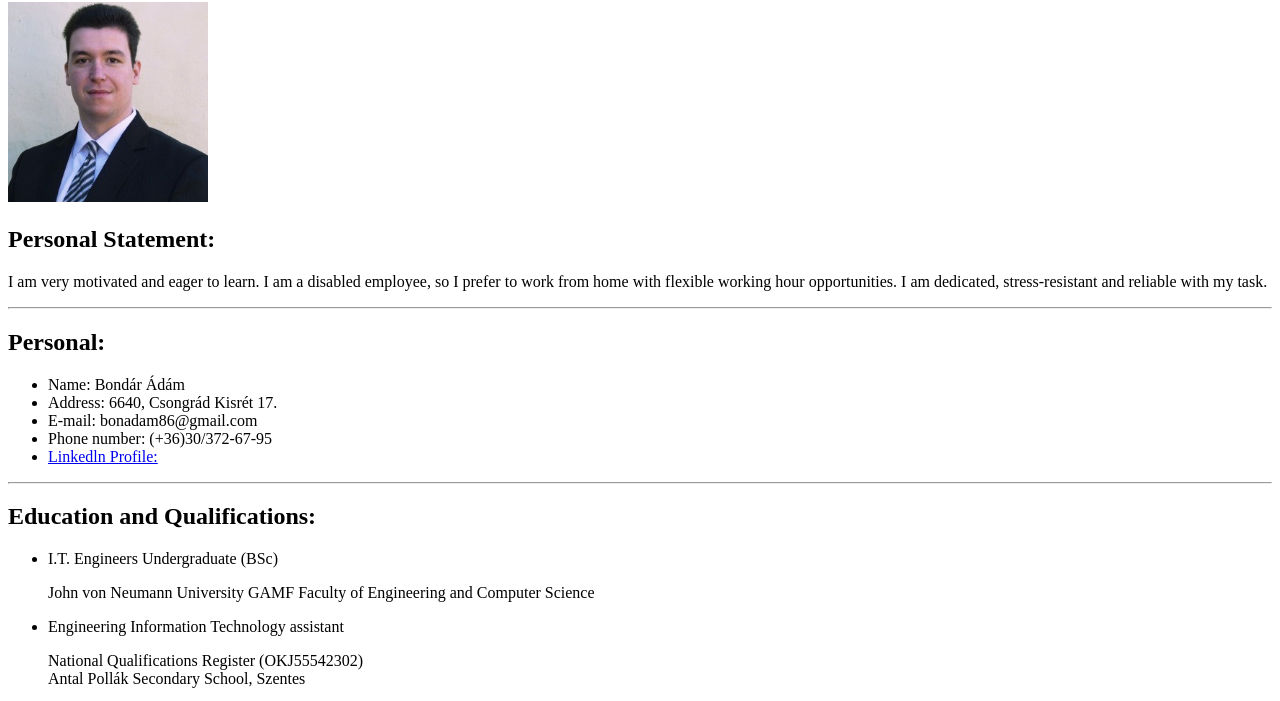
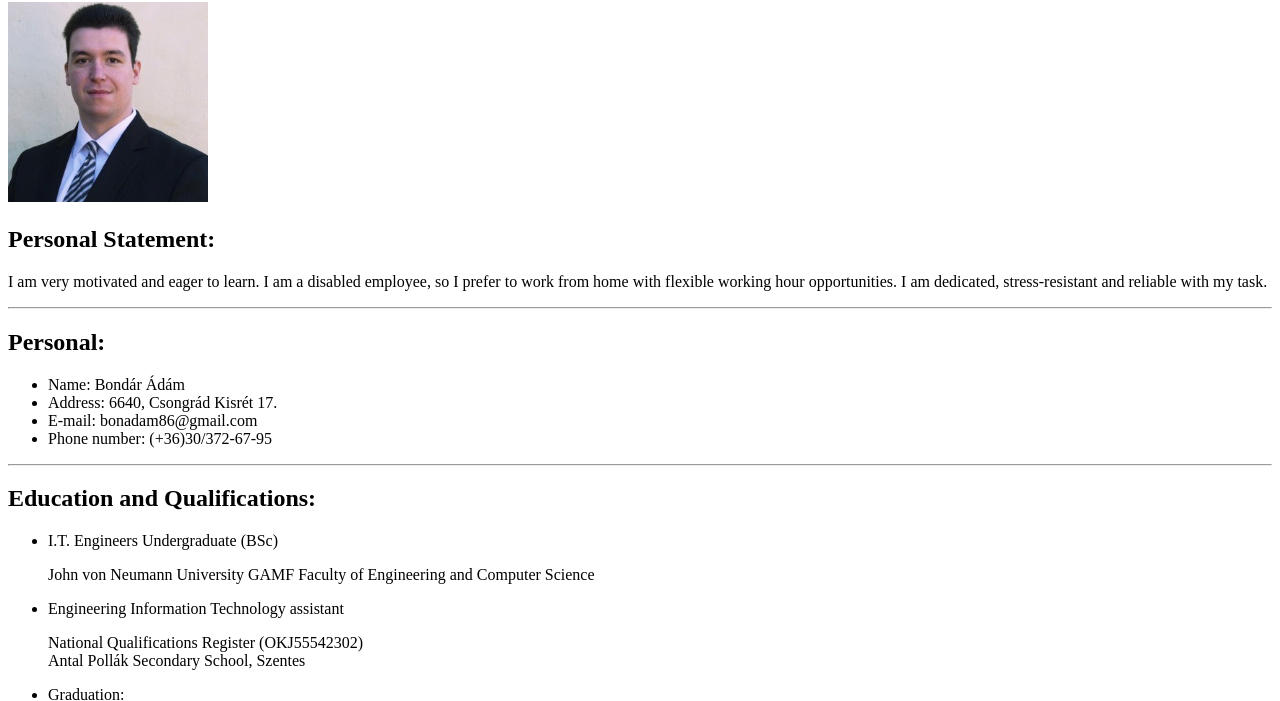
Before and after one commit to adama86/Resume, a plain HTML site: page index.html in a window 1280 px wide. Shown: the part 78-779 px from the top of the page. Drawn offline with Linux system fonts and the light colour scheme.

Commit message:
Add files via upload

```diff
--- a/index.html
+++ b/index.html
@@ -19,7 +19,6 @@
         <li>Address: 6640, Csongrád Kisrét 17.</li>
         <li>E-mail: bonadam86@gmail.com</li>
         <li>Phone number: (+36)30/372-67-95</li>
-        <li><a href="www.linkedin.com/in/bondár-ádám">Linkedln Profile:</a></li>
     </ul>
     <hr />
      <h2>Education and Qualifications:</h2>
```
